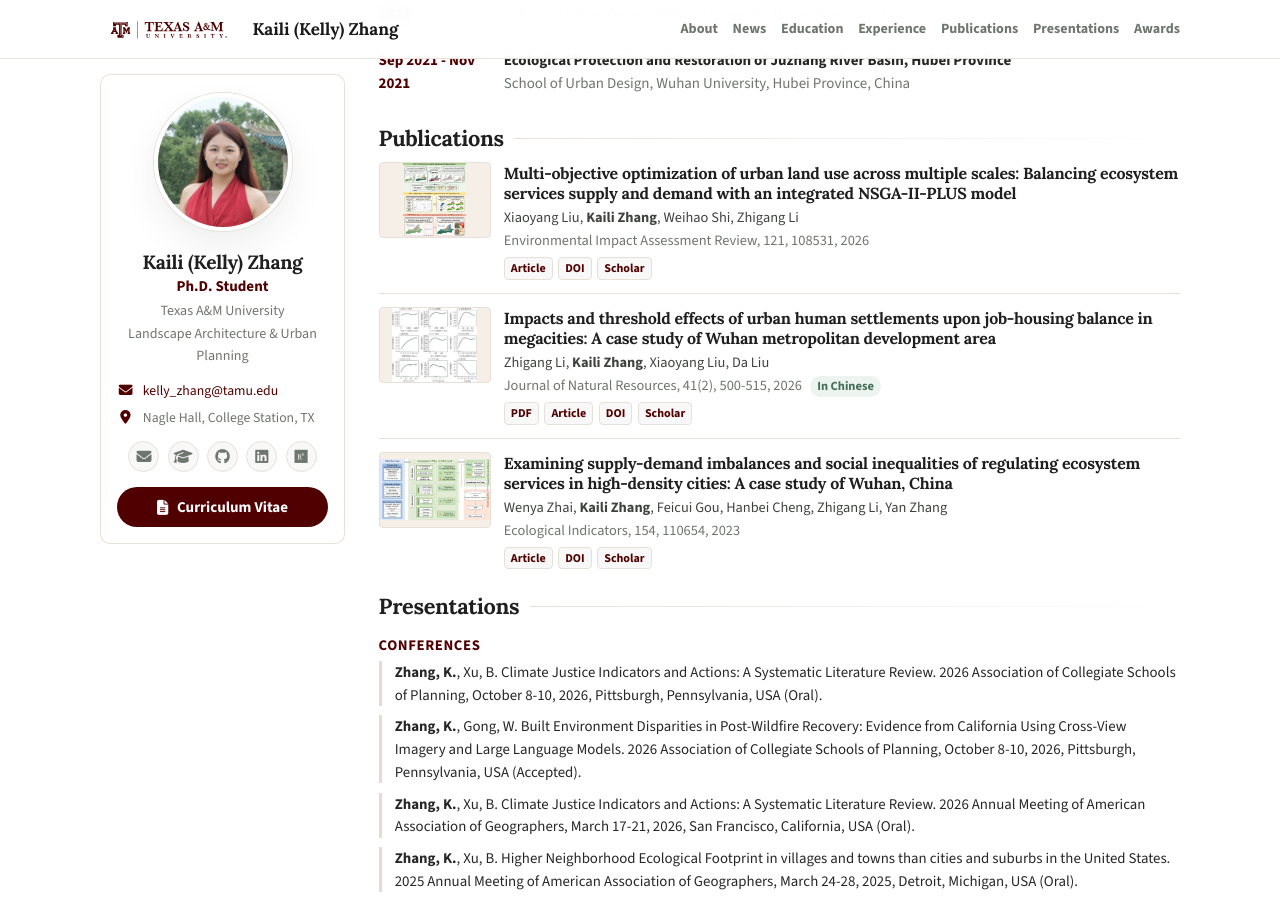
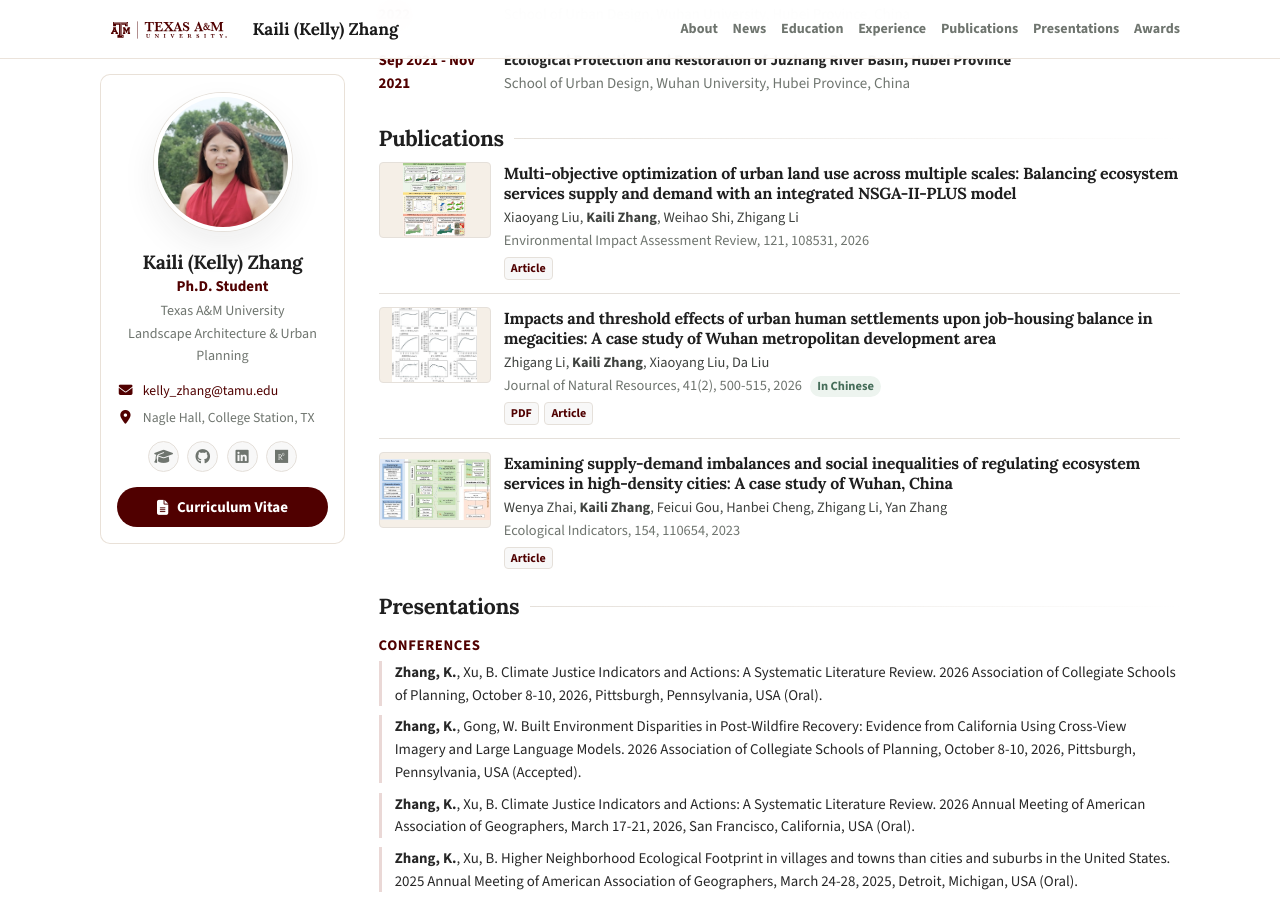
Before and after one commit to kellyzhang8/kellyzhang8.github.io, a Jekyll site: the page index.html, which Jekyll copies as it is, in a window 1280 px wide and 900 px high, scrolled down 1326 px. Built offline with Jekyll 4.4.1, drawn with Linux system fonts in a browser that asks for light colours.

Commit message:
Polish homepage links and favicon
Updated favicon links to use SVG format and adjusted Open Graph image dimensions.

```diff
--- a/index.html
+++ b/index.html
@@ -11,17 +11,17 @@
   <meta name="googlebot" content="index, follow, max-image-preview:large">
   <link rel="canonical" href="https://kellyzhang8.github.io/">
   <meta name="theme-color" content="#500000">
-  <link rel="icon" type="image/jpeg" href="https://kellyzhang8.github.io/assets/img/profile.jpg">
-  <link rel="shortcut icon" type="image/jpeg" href="https://kellyzhang8.github.io/assets/img/profile.jpg">
-  <link rel="apple-touch-icon" href="https://kellyzhang8.github.io/assets/img/profile.jpg">
+  <link rel="icon" type="image/svg+xml" href="https://kellyzhang8.github.io/assets/img/tamu-favicon.svg">
+  <link rel="shortcut icon" type="image/svg+xml" href="https://kellyzhang8.github.io/assets/img/tamu-favicon.svg">
+  <link rel="apple-touch-icon" href="https://kellyzhang8.github.io/assets/img/tamu-favicon.svg">
   <meta property="og:type" content="profile">
   <meta property="og:site_name" content="Kaili (Kelly) Zhang">
   <meta property="og:title" content="Kaili (Kelly) Zhang | Texas A&M University">
   <meta property="og:description" content="Ph.D. student in Urban and Regional Science at Texas A&amp;M University, researching climate justice, ecological footprint, spatial data science, and urban analytics.">
   <meta property="og:url" content="https://kellyzhang8.github.io/">
   <meta property="og:image" content="https://kellyzhang8.github.io/assets/img/profile.jpg">
-  <meta property="og:image:width" content="600">
-  <meta property="og:image:height" content="600">
+  <meta property="og:image:width" content="400">
+  <meta property="og:image:height" content="400">
   <meta name="twitter:card" content="summary_large_image">
   <meta name="twitter:title" content="Kaili (Kelly) Zhang | Texas A&M University">
   <meta name="twitter:description" content="Ph.D. student in Urban and Regional Science at Texas A&amp;M University. Research: climate justice, ecological footprint, spatial data science, and urban analytics.">
@@ -92,7 +92,6 @@
         <li><i class="fa-solid fa-location-dot" aria-hidden="true"></i>Nagle Hall, College Station, TX</li>
       </ul>
       <ul class="socials" aria-label="Profile links">
-        <li><a href="mailto:kelly_zhang@tamu.edu" title="Email"><i class="fa-solid fa-envelope" aria-hidden="true"></i></a></li>
         <li><a href="https://scholar.google.com/citations?user=Z9rfcV0AAAAJ&amp;hl=en" target="_blank" rel="noopener" title="Google Scholar"><i class="fa-solid fa-graduation-cap" aria-hidden="true"></i></a></li>
         <li><a href="https://github.com/kellyzhang8" target="_blank" rel="noopener" title="GitHub"><i class="fa-brands fa-github" aria-hidden="true"></i></a></li>
         <li><a href="https://www.linkedin.com/in/kaili-zhang-966ab42a8" target="_blank" rel="noopener" title="LinkedIn"><i class="fa-brands fa-linkedin" aria-hidden="true"></i></a></li>
@@ -151,10 +150,10 @@
               <img src="assets/img/publications/eiar-2026-graphical-abstract.jpg" alt="Graphical abstract for EIAR land-use optimization paper">
             </a>
             <div class="pub-content">
-              <h3><a href="https://doi.org/10.1016/j.eiar.2026.108531" target="_blank" rel="noopener">Multi-objective optimization of urban land use across multiple scales: Balancing ecosystem services supply and demand with an integrated NSGA-II-PLUS model</a></h3>
+              <h3><a href="https://www.sciencedirect.com/science/article/pii/S0195925526002052" target="_blank" rel="noopener">Multi-objective optimization of urban land use across multiple scales: Balancing ecosystem services supply and demand with an integrated NSGA-II-PLUS model</a></h3>
               <p class="authors">Xiaoyang Liu, <strong>Kaili Zhang</strong>, Weihao Shi, Zhigang Li</p>
               <p class="venue">Environmental Impact Assessment Review, 121, 108531, 2026</p>
-              <p class="pub-links"><a href="https://www.sciencedirect.com/science/article/pii/S0195925526002052" target="_blank" rel="noopener">Article</a><a href="https://doi.org/10.1016/j.eiar.2026.108531" target="_blank" rel="noopener">DOI</a><a href="https://scholar.google.com/citations?view_op=view_citation&amp;hl=en&amp;user=Z9rfcV0AAAAJ&amp;pagesize=100&amp;citation_for_view=Z9rfcV0AAAAJ:2osOgNQ5qMEC" target="_blank" rel="noopener">Scholar</a></p>
+              <p class="pub-links"><a href="https://www.sciencedirect.com/science/article/pii/S0195925526002052" target="_blank" rel="noopener">Article</a></p>
             </div>
           </li>
 
@@ -163,10 +162,10 @@
               <img src="assets/img/publications/jnr-2026-figure4.jpg" alt="Figure for Journal of Natural Resources job-housing balance paper">
             </a>
             <div class="pub-content">
-              <h3><a href="https://doi.org/10.31497/zrzyxb.20260211" target="_blank" rel="noopener">Impacts and threshold effects of urban human settlements upon job-housing balance in megacities: A case study of Wuhan metropolitan development area</a></h3>
+              <h3><a href="https://www.jnr.ac.cn/EN/10.31497/zrzyxb.20260211" target="_blank" rel="noopener">Impacts and threshold effects of urban human settlements upon job-housing balance in megacities: A case study of Wuhan metropolitan development area</a></h3>
               <p class="authors">Zhigang Li, <strong>Kaili Zhang</strong>, Xiaoyang Liu, Da Liu</p>
               <p class="venue">Journal of Natural Resources, 41(2), 500-515, 2026 <span class="badge">In Chinese</span></p>
-              <p class="pub-links"><a href="assets/files/publications/jnr-2026-job-housing.pdf" target="_blank" rel="noopener">PDF</a><a href="https://www.jnr.ac.cn/EN/10.31497/zrzyxb.20260211" target="_blank" rel="noopener">Article</a><a href="https://doi.org/10.31497/zrzyxb.20260211" target="_blank" rel="noopener">DOI</a><a href="https://scholar.google.com/citations?view_op=view_citation&amp;hl=en&amp;user=Z9rfcV0AAAAJ&amp;pagesize=100&amp;citation_for_view=Z9rfcV0AAAAJ:9yKSN-GCB0IC" target="_blank" rel="noopener">Scholar</a></p>
+              <p class="pub-links"><a href="assets/files/publications/jnr-2026-job-housing.pdf" target="_blank" rel="noopener">PDF</a><a href="https://www.jnr.ac.cn/EN/10.31497/zrzyxb.20260211" target="_blank" rel="noopener">Article</a></p>
             </div>
           </li>
 
@@ -175,10 +174,10 @@
               <img src="assets/img/publications/ecolind-2023-graphical-abstract.jpg" alt="Graphical abstract for regulating ecosystem services paper">
             </a>
             <div class="pub-content">
-              <h3><a href="https://doi.org/10.1016/j.ecolind.2023.110654" target="_blank" rel="noopener">Examining supply-demand imbalances and social inequalities of regulating ecosystem services in high-density cities: A case study of Wuhan, China</a></h3>
+              <h3><a href="https://www.sciencedirect.com/science/article/pii/S1470160X23007963" target="_blank" rel="noopener">Examining supply-demand imbalances and social inequalities of regulating ecosystem services in high-density cities: A case study of Wuhan, China</a></h3>
               <p class="authors">Wenya Zhai, <strong>Kaili Zhang</strong>, Feicui Gou, Hanbei Cheng, Zhigang Li, Yan Zhang</p>
               <p class="venue">Ecological Indicators, 154, 110654, 2023</p>
-              <p class="pub-links"><a href="https://www.sciencedirect.com/science/article/pii/S1470160X23007963" target="_blank" rel="noopener">Article</a><a href="https://doi.org/10.1016/j.ecolind.2023.110654" target="_blank" rel="noopener">DOI</a><a href="https://scholar.google.com/citations?view_op=view_citation&amp;hl=en&amp;user=Z9rfcV0AAAAJ&amp;pagesize=100&amp;citation_for_view=Z9rfcV0AAAAJ:u5HHmVD_uO8C" target="_blank" rel="noopener">Scholar</a></p>
+              <p class="pub-links"><a href="https://www.sciencedirect.com/science/article/pii/S1470160X23007963" target="_blank" rel="noopener">Article</a></p>
             </div>
           </li>
         </ol>
```
